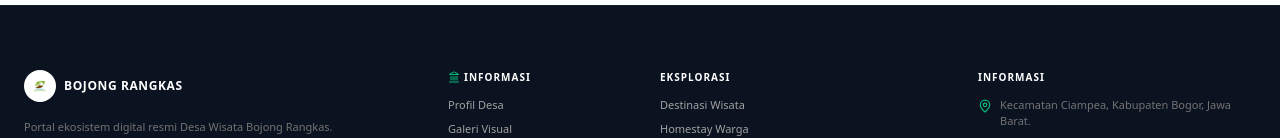
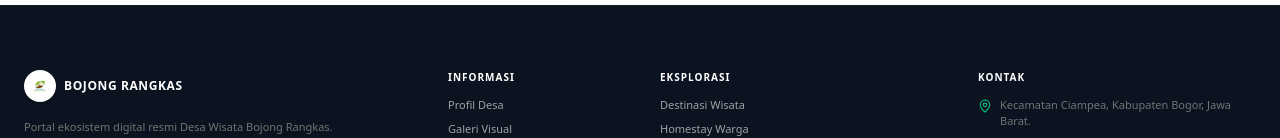
Before and after one commit to Korenxs27/desa-wisata-bojong-rangkas, a Next.js app: page / in a window 1280 px wide. Shown: the part 2218-2356 px from the top of the page. Built offline with nearby package versions, Linux system fonts and the light colour scheme; no server answers.

Commit message:
update footer 2

```diff
--- a/src/components/Footer.tsx
+++ b/src/components/Footer.tsx
@@ -48,7 +48,7 @@ export default function Footer() {
         {/* Kolom 2: Tautan Kelembagaan (2/12) */}
         <div className="md:col-span-2 space-y-3">
           <h4 className="text-[10px] font-bold uppercase tracking-widest text-white flex items-center gap-1">
-            <Landmark size={12} className="text-emerald-500" /> Informasi
+ Informasi
           </h4>
           <ul className="space-y-2 text-[11px] font-light">
             {linksMasyarakat.map((item) => (
@@ -77,7 +77,7 @@ export default function Footer() {
 
         {/* Kolom 4: Sekretariat (3/12) */}
         <div className="md:col-span-3 space-y-3">
-          <h4 className="text-[10px] font-bold uppercase tracking-widest text-white">Informasi</h4>
+          <h4 className="text-[10px] font-bold uppercase tracking-widest text-white">Kontak</h4>
           <ul className="space-y-2.5 text-[11px] font-light text-neutral-500">
             <li className="flex gap-2 items-start">
               <MapPin size={14} className="text-emerald-500 shrink-0 mt-0.5" />
```
